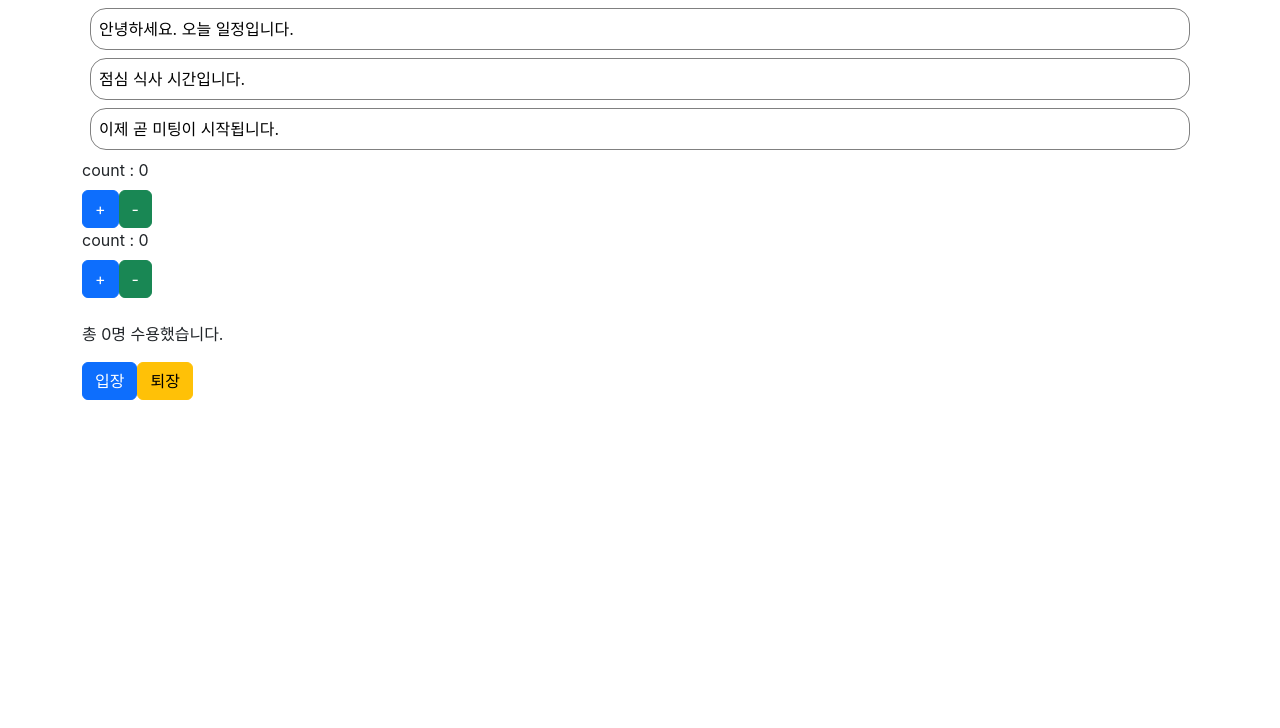
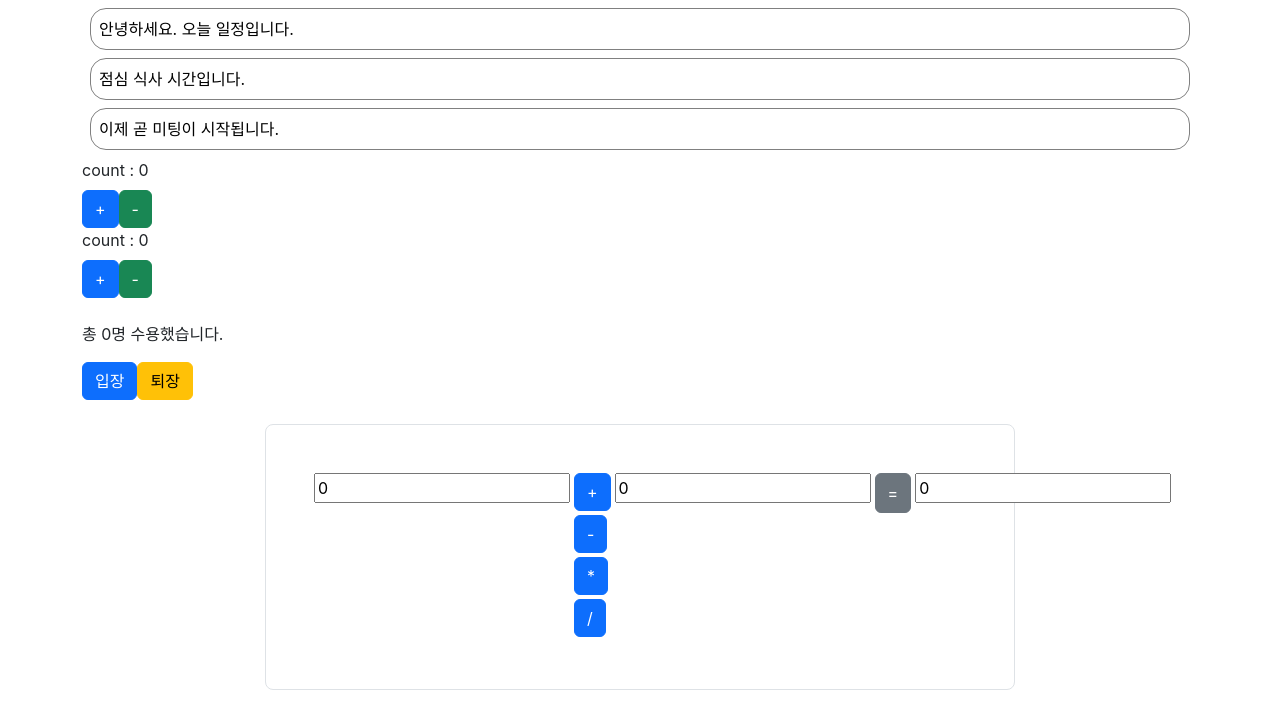
Before and after one commit to EblynCho/java505_react_test2, a React (Create React App) app: page / in a window 1280 px wide. Shown: the top 728 px of the page. Built offline with nearby package versions, Linux system fonts and the light colour scheme.

Commit message:
복습 문제. useState 사용

```diff
--- a/src/App5.js
+++ b/src/App5.js
@@ -3,6 +3,7 @@ import NotificationList from "./folder2/NotificationList";
 import CountButton from "./folder2/CountButton";
 import CountButton2 from "./folder2/CountButton2";
 import Accommodate from "./folder2/Accommodate";
+import Calculator from "./folder2/Calculator";
 
 function App5() {
     return (
@@ -12,6 +13,10 @@ function App5() {
             <CountButton2 />
             <br/>
             <Accommodate />
+            <br/>
+            <div className={"container border rounded-3 py-5 px-5"} style={{width: 750}}>
+                <Calculator />
+            </div>
         </div>
     );
 }
--- /dev/null
+++ b/src/folder2/Calculator.jsx
@@ -0,0 +1,50 @@
+// Calculator.jsx
+
+import React, {useState} from "react";
+
+let calResult = 0;
+
+function Calculator(props) {
+    const [num1, setNum1] = useState(0);
+    const [num2, setNum2] = useState(0);
+    const [result, setResult] = useState(0);
+
+    const number1 = parseInt(num1);
+    const number2 = parseInt(num2);
+
+    const sum = () => {
+        calResult = number1 + number2;
+        console.log(calResult);
+    }
+
+    const sub = () => {
+        calResult = number1 - number2;
+    }
+
+    const multiple = () => {
+        calResult = number1 * number2;
+    }
+
+    const division = () => {
+        calResult = number1 / number2;
+    }
+
+    const calculateResult = () => setResult(calResult);
+
+    return (
+        <div className={"d-flex"}>
+            <input type="text" id={"num1"} value={num1} onChange={(e) => setNum1(e.target.value)} style={{height: 30}} />
+            <div className={"align-self-auto"} style={{width: 45}}>
+                <button className={"btn btn-primary mx-1"} onClick={sum}> + </button><br/>
+                <button className={"btn btn-primary m-1"} onClick={sub}> - </button><br/>
+                <button className={"btn btn-primary mx-1"} onClick={multiple}> * </button><br/>
+                <button className={"btn btn-primary m-1"} onClick={division}> / </button><br/>
+            </div>
+            <input type="text" id={"num2"} value={num2} onChange={(e) => setNum2(e.target.value)}  style={{height: 30}} />
+            <button className={"btn btn-secondary mx-1"} onClick={calculateResult} style={{height: 40}} > = </button>
+            <input type="text" id={"result"} value={result} style={{height: 30}} />
+        </div>
+    );
+}
+
+export default Calculator;
```
